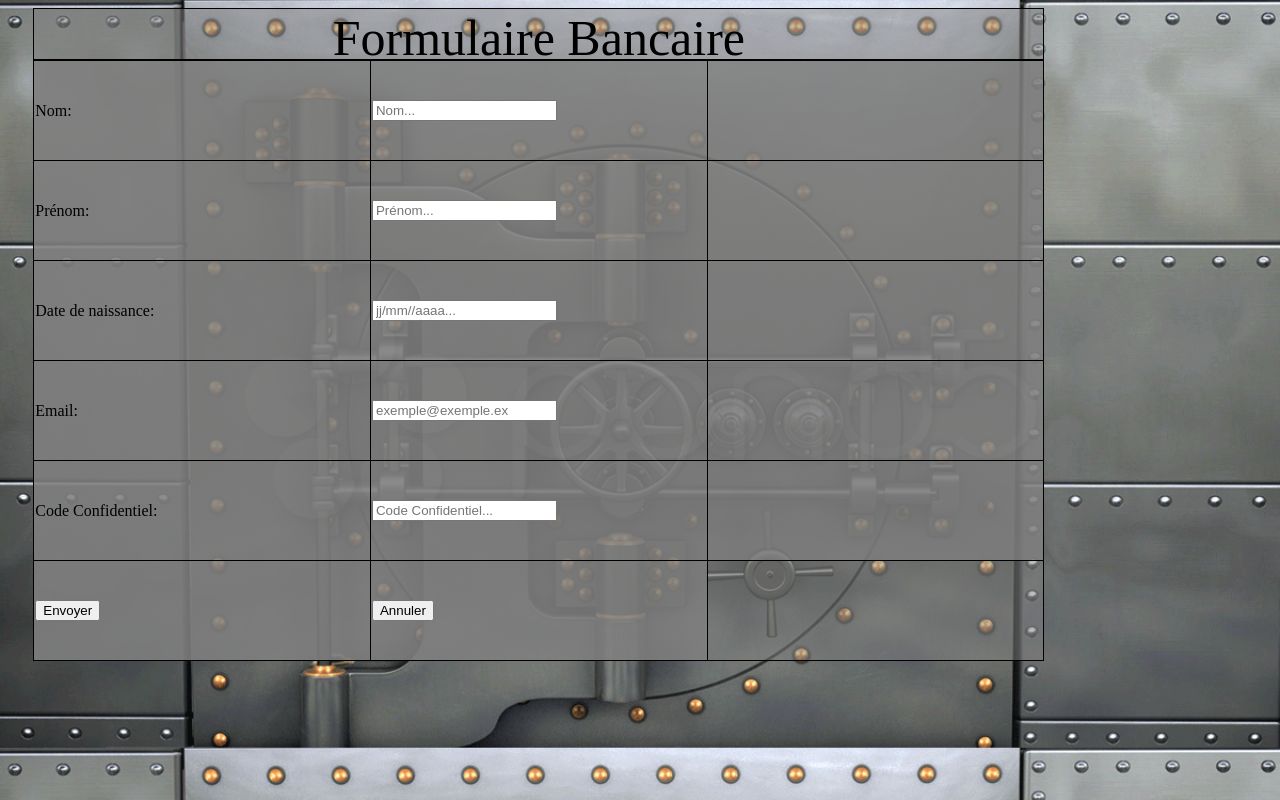
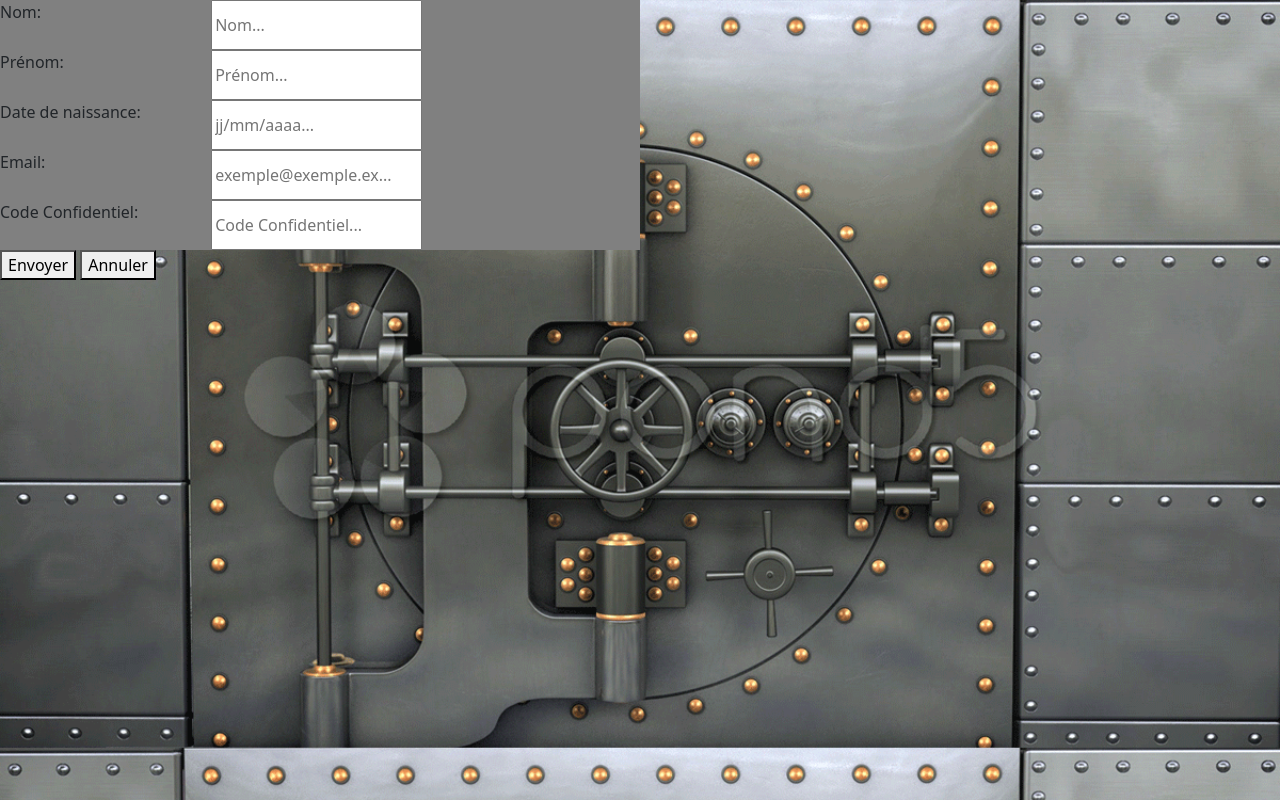
Before and after one commit to L-A61/ECF1_Exercice_2, a plain HTML site: page index.html in a window 1280 px wide. Drawn offline with nearby package versions, Linux system fonts and the light colour scheme.

Commit message:
Wednesday Afternoon Progress 5pm 04/12/2024

```diff
--- a/index.html
+++ b/index.html
@@ -7,45 +7,68 @@
     <title>Exercice 3</title>
 
     <link rel="stylesheet" href="./styles/style.css">
+    <link href="https://cdn.jsdelivr.net/npm/bootstrap@5.3.3/dist/css/bootstrap.min.css" rel="stylesheet"
+        integrity="sha384-QWTKZyjpPEjISv5WaRU9OFeRpok6YctnYmDr5pNlyT2bRjXh0JMhjY6hW+ALEwIH" crossorigin="anonymous">
 </head>
 
-<body>
-    <table>
-        <caption>Formulaire Bancaire</caption>
-        <form>
-            <tr>
-                <td>Nom: </td>
-                <td><input placeholder="Nom..." id="lastName"></td>
-                <td id="lastNameAlert" class="alert"></td>
-            </tr>
-            <tr>
-                <td>Prénom: </td>
-                <td><input placeholder="Prénom..." id="firstName"></td>
-                <td id="firstNameAlert" class="alert"></td>
-            </tr>
-            <tr>
-                <td>Date de naissance: </td>
-                <td><input placeholder="jj/mm//aaaa..." id="dateOfBirth"></td>
-                <td id="dateOfBirthAlert" class="alert"></td>
-            </tr>
-            <tr>
-                <td>Email: </td>
-                <td><input placeholder="exemple@exemple.ex" id="email"></td>
-                <td id="emailAlert" class="alert"></td>
-            </tr>
-            <tr>
-                <td>Code Confidentiel: </td>
-                <td><input placeholder="Code Confidentiel..." id="secretCode"></td>
-                <td id="secretCodeAlert" class="alert"></td>
-            </tr>
-            <tr>
-                <td><button id="submit">Envoyer</button></td>
-                <td><button id="cancel">Annuler</button></td>
-            </tr>
-        </form>
-    </table>
+<form>
+    <section class="form-container">
+        <section class="lastName-container">
+            <p class="name">Nom:</p>
+            <input placeholder="Nom..." id="lastName" class="input">
+            <p id="lastNameAlert" class="alert text-danger"></p>
+        </section>
 
-    <script src="scripts/script.js"></script>
+        <section class="firstName-container">
+            <p class="name">Prénom:</p>
+            <input placeholder="Prénom..." id="firstName" class="input">
+            <p id="firstNameAlert" class="alert text-danger"></p>
+        </section>
+
+        <section class="dateOfBirth-container">
+            <p class="name">Date de naissance:</p>
+            <input placeholder="jj/mm/aaaa..." id="dateOfBirth" class="input">
+            <p id="dateOfBirthAlert" class="alert text-danger"></p>
+        </section>
+
+        <section class="email-container">
+            <p class="name">Email:</p>
+            <input placeholder="exemple@exemple.ex..." id="email" class="input">
+            <p id="emailAlert" class="alert text-danger"></p>
+        </section>
+
+        <section class="secretCode-container">
+            <p class="name">Code Confidentiel:</p>
+            <input placeholder="Code Confidentiel..." id="secretCode" class="input">
+            <p id="secretCodeAlert" class="alert text-danger"></p>
+        </section>
+    </section>
+
+        <section class="button-container">
+            <button id="submit">Envoyer</button>
+            <button id="cancel">Annuler</button>
+        </section>
+</form>
+
+  <div class="modal fade" id="exampleModal" tabindex="-1" aria-labelledby="exampleModalLabel" aria-hidden="true">
+    <div class="modal-dialog">
+      <div class="modal-content">
+          <h1>Formulaire Bancaire</h1>
+        <div class="modal-body">
+          <p>Vos données sont valides. elles vont être transmises sur nos serveurs pour traitement</p>
+          <p>Nous sommes ravis de vous compter parmi nos nouveaux clients</p>
+        </div>
+        <div class="modal-footer">
+          <button type="button" class="btn btn-secondary" data-bs-dismiss="modal">Fermer</button>
+        </div>
+      </div>
+    </div>
+  </div>
+
+<script src="https://cdn.jsdelivr.net/npm/bootstrap@5.3.3/dist/js/bootstrap.bundle.min.js"
+    integrity="sha384-YvpcrYf0tY3lHB60NNkmXc5s9fDVZLESaAA55NDzOxhy9GkcIdslK1eN7N6jIeHz"
+    crossorigin="anonymous"></script>
+<script src="scripts/script.js"></script>
 </body>
 
 </html>
--- a/scripts/script.js
+++ b/scripts/script.js
@@ -13,11 +13,16 @@ const secretCodeAlert = document.getElementById("secretCodeAlert");
 const submit = document.getElementById("submit");
 const cancel = document.getElementById("cancel");
 
+const myModal = document.getElementById('myModal');
+const myInput = document.getElementById('myInput');
+
 lastName.addEventListener("change", function (event) {
     event.preventDefault();
+    lastName.value = lastName.value.replace(/^./, lastName.value[0].toUpperCase());
 });
 firstName.addEventListener("change", function (event) {
     event.preventDefault();
+    firstName.value = firstName.value.replace(/^./, firstName.value[0].toUpperCase());
 });
 dateOfBirth.addEventListener("change", function (event) {
     event.preventDefault();
@@ -56,9 +61,7 @@ submit.addEventListener("click", function (event) {
 
         // Test si le code confidentiel est valide
         /^[F]{1,1}[R]{1,1}[0-9]{5,5}[A-Z-._]{3,3}[xX]{1,1}$/.test(secretCode.value)) {
-        alert("tous remplies");
-
-        removeAlert();
+            removeAlert();
 
 
     } else {
@@ -115,5 +118,5 @@ submit.addEventListener("click", function (event) {
 });
 
 cancel.addEventListener("click", function () {
-    removeAlert()
+    removeAlert();
 });
--- a/styles/style.css
+++ b/styles/style.css
@@ -3,34 +3,47 @@ body {
     background-size: cover;
 }
 
-table {
-    margin-left: 2%;
-    width: 100%;
+.form-container {
+    display: flex;
+    flex-direction: column;
+    background-color: rgba(128, 128, 128);
+    max-width: 50%;
 }
 
-table, tr, td {
-    background-color: rgb(128, 128, 128, 0.5);
-    border: 1px solid black;
-    border-collapse: collapse;
-    width: 33%;
-  }
-
-table, tr {
-    height: 100px;
-    width: 80%;
+.lastName-container {
+    display: flex;
+    flex-direction: row;
 }
 
-table, caption {
-    background-color: rgb(128, 128, 128, 0.5);
-    border: 1px solid;
+.firstName-container {
+    display: flex;
+    flex-direction: row;
+}
+
+.dateOfBirth-container {
+    display: flex;
+    flex-direction: row;
+}
+
+.email-container {
+    display: flex;
+    flex-direction: row;
+}
+
+.secretCode-container {
+    display: flex;
+    flex-direction: row;
+}
+
+.name {
+    width: 33%;
+}
+
+.input {
+    width: 33%;
     height: 50px;
 }
 
-caption {
-    font-size: 50px;
-    font-style: bold;
+.alert {
+    width: 33%;
 }
-
-.alert {
-    color: rgb(224, 0, 0);
-}
```
